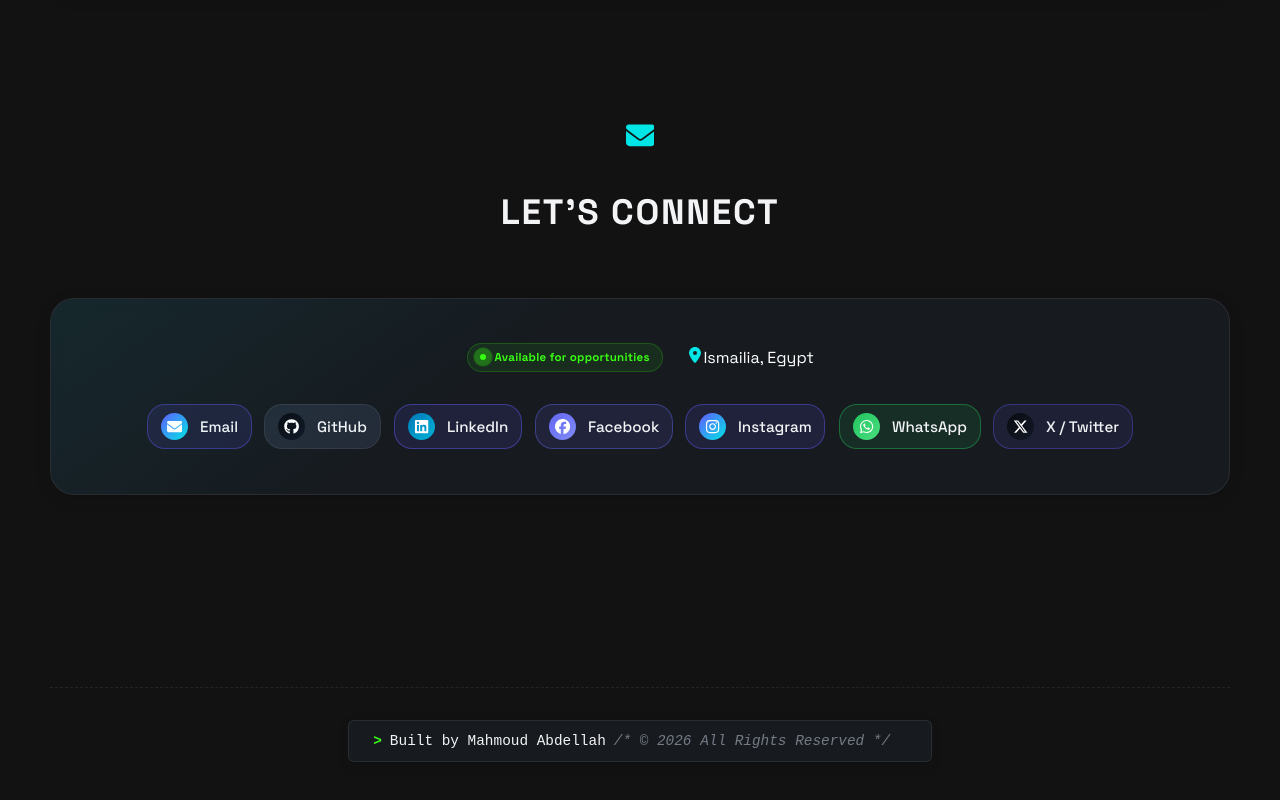
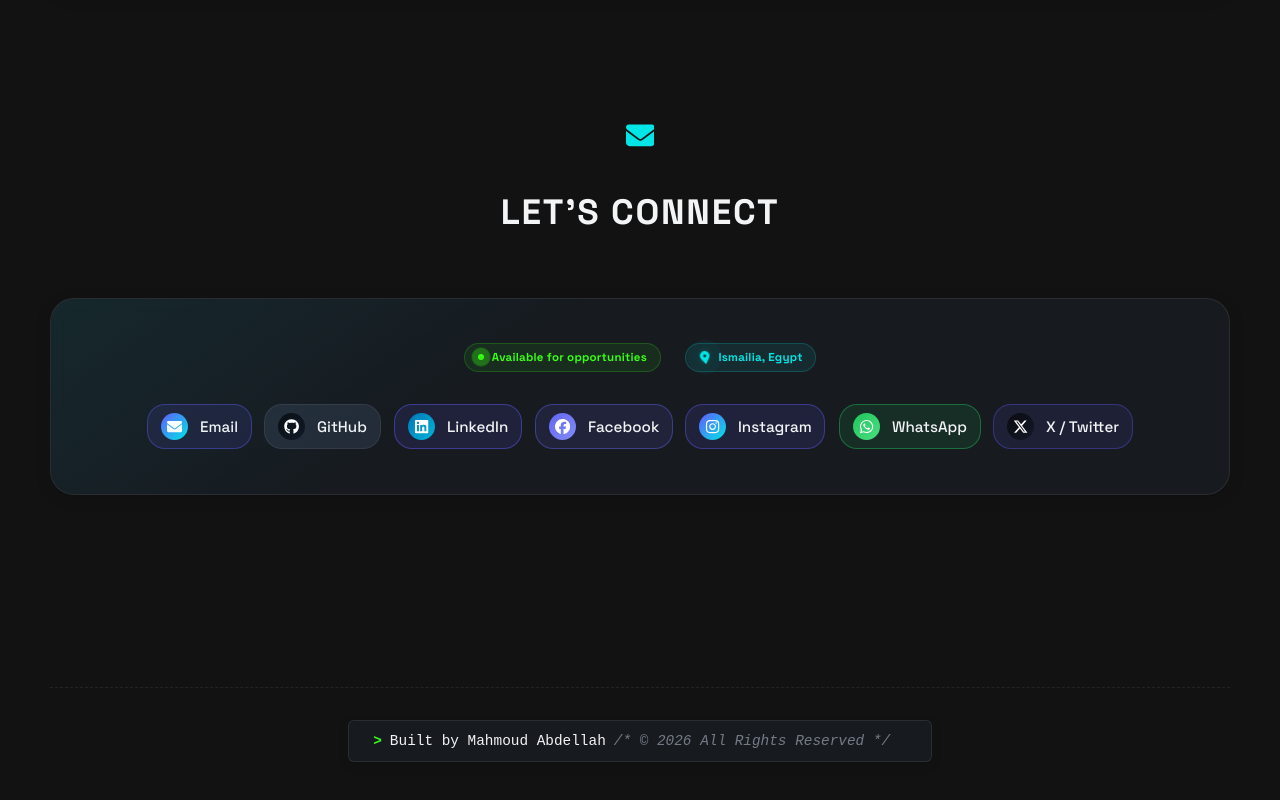
Before and after one commit to Mahmoud142/Mahmoud-Abdellah, a React (Vite) app: page / in a window 1280 px wide. Shown: the part 4812-5612 px from the top of the page. Built offline with nearby package versions, Linux system fonts and the light colour scheme.

Commit message:
style(contact): update contact section UI

```diff
--- a/src/components/Contact/Contact.css
+++ b/src/components/Contact/Contact.css
@@ -161,3 +161,87 @@
         flex: 1 1 100%;
     }
 }
+
+/* Live Location Badge - Symmetrical to Status Badge */
+.location-badge {
+    display: inline-flex;
+    align-items: center;
+    gap: 0.5rem;
+    padding: 0.4rem 0.8rem;
+    border-radius: 999px;
+    font-size: 0.72rem;
+    font-weight: 600;
+    letter-spacing: 0.02em;
+    transition: all 0.2s ease;
+
+    background: rgba(0, 229, 229, 0.08); /* Neon Cyan glass */
+    border: 1px solid rgba(0, 229, 229, 0.2);
+    color: var(--color-accent); /* Neon Cyan */
+}
+
+/* Light mode support */
+[data-theme="light"] .location-badge {
+    background: rgba(122, 141, 117, 0.08); /* Sage Green glass */
+    border: 1px solid rgba(122, 141, 117, 0.2);
+    color: var(--color-accent-secondary); /* Sage Green */
+}
+
+/* Radar Ping Live Icon */
+.location-ping-container {
+    position: relative;
+    display: inline-flex;
+    align-items: center;
+    justify-content: center;
+    width: 12px;
+    height: 12px;
+}
+
+.location-live-icon {
+    font-size: 0.8rem;
+    color: var(--color-accent) !important;
+    z-index: 2;
+    filter: drop-shadow(0 0 3px var(--color-accent-glow));
+    animation: location-wobble 3s ease-in-out infinite;
+}
+
+[data-theme="light"] .location-live-icon {
+    color: var(--color-accent-secondary) !important;
+}
+
+.location-ping-ring {
+    position: absolute;
+    width: 20px;
+    height: 20px;
+    border-radius: 50%;
+    background: var(--color-accent-glow);
+    animation: location-ping 2s cubic-bezier(0, 0, 0.2, 1) infinite;
+    z-index: 1;
+    pointer-events: none;
+}
+
+[data-theme="light"] .location-ping-ring {
+    background: rgba(122, 141, 117, 0.25);
+}
+
+@keyframes location-ping {
+    0% {
+        transform: scale(0.5);
+        opacity: 1;
+    }
+    90%, 100% {
+        transform: scale(2.2);
+        opacity: 0;
+    }
+}
+
+@keyframes location-wobble {
+    0%, 100% {
+        transform: rotate(0deg);
+    }
+    25% {
+        transform: rotate(-10deg);
+    }
+    75% {
+        transform: rotate(10deg);
+    }
+}
--- a/src/components/Contact/Contact.tsx
+++ b/src/components/Contact/Contact.tsx
@@ -15,7 +15,10 @@ export function Contact() {
                         <span>Available for opportunities</span>
                     </div>
                     <div className="location-badge">
-                        <FaLocationDot aria-hidden="true" />
+                        <span className="location-ping-container">
+                            <span className="location-ping-ring"></span>
+                            <FaLocationDot aria-hidden="true" className="location-live-icon" />
+                        </span>
                         <span>{portfolioData.location}</span>
                     </div>
                 </div>
```
